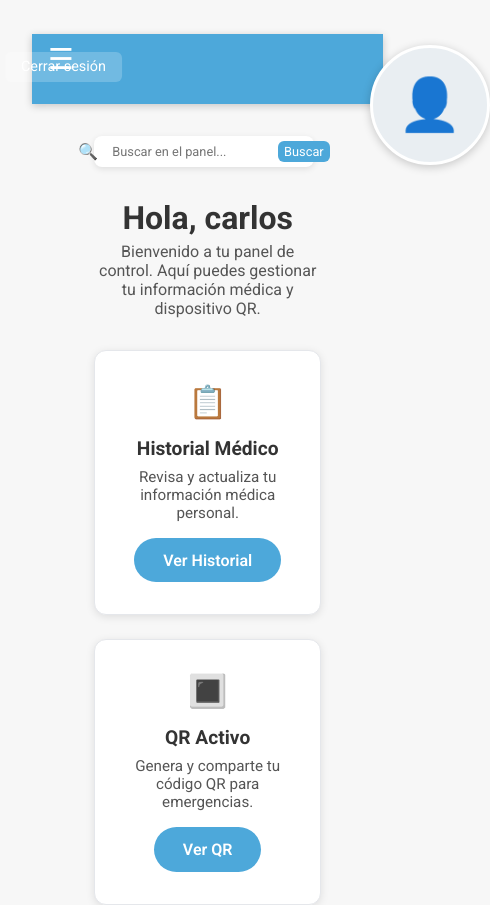
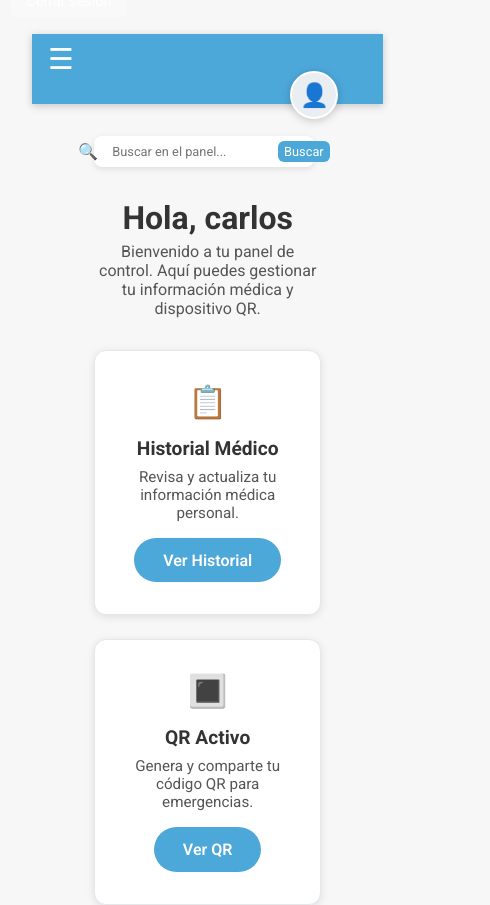
Before and after one commit to car1087/PROYECTO-RA-Z-frontend, a React (Vite) app: page /dashboard in a window 390 px wide. Shown: the top 905 px of the page, 490 px wide, since content can reach past the window. Built offline with nearby package versions, Linux system fonts and the light colour scheme; no server answers; sample sign-in values are in the browser's storage.

Commit message:
style: ajustar avatar en esquina superior sin superponer contenido

```diff
--- a/src/Dashboard.css
+++ b/src/Dashboard.css
@@ -1134,6 +1134,74 @@ body {
   margin: 0;
 }
 
+/* ==============================
+   Ajuste final avatar en esquina
+============================== */
+.topbar {
+  position: relative;
+}
+
+.topbar .user-panel {
+  position: absolute;
+  right: 1rem;
+  top: 50%;
+  transform: translateY(-50%);
+  width: auto;
+  gap: 0.9rem;
+}
+
+.topbar .user-avatar {
+  position: static;
+  transform: none;
+  margin: 0;
+  display: flex;
+  flex-direction: column;
+  align-items: center;
+}
+
+.topbar .avatar {
+  width: 62px;
+  height: 62px;
+  border-radius: 50%;
+  border: 2px solid #ffffff;
+}
+
+.topbar .avatar-placeholder {
+  font-size: 1.9rem;
+}
+
+.topbar .user-role {
+  margin-top: 0.28rem;
+  font-size: 0.72rem;
+  color: #ffffff;
+  max-width: 120px;
+  text-align: center;
+  white-space: nowrap;
+  overflow: hidden;
+  text-overflow: ellipsis;
+}
+
+@media (max-width: 600px) {
+  .topbar .user-panel {
+    right: 0.65rem;
+    top: 50%;
+    transform: translateY(-50%);
+  }
+
+  .topbar .avatar {
+    width: 48px;
+    height: 48px;
+  }
+
+  .topbar .avatar-placeholder {
+    font-size: 1.45rem;
+  }
+
+  .topbar .user-role {
+    display: none;
+  }
+}
+
 .menu li a {
   border: 1px solid transparent;
   border-radius: 10px;
```
